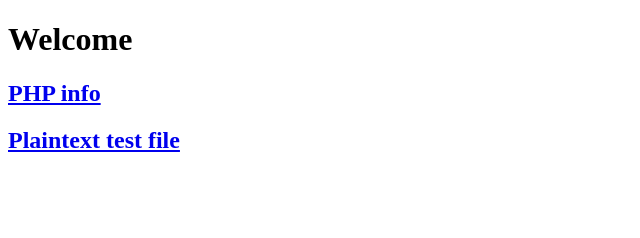
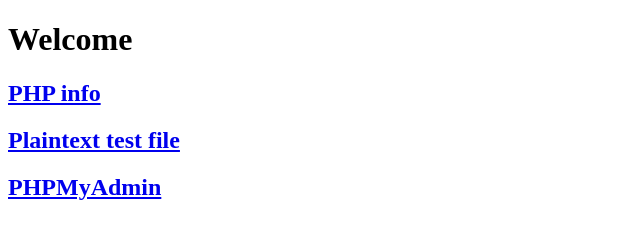
Before and after one commit to oreganoli/pehap, a plain HTML site: page www/index.html in a window 1280 px wide. Shown: the whole page, without its empty margins (0-640 px from the left). Drawn offline with Linux system fonts and the light colour scheme.

Commit message:
everything seems to work

```diff
--- a/www/index.html
+++ b/www/index.html
@@ -9,5 +9,6 @@
     <h1>Welcome</h1>
     <h2><a href="phpinfo.php">PHP info</a></h2>
     <h2><a href="test.txt">Plaintext test file</a></h2>
+    <h2><a href="http://localhost:8081">PHPMyAdmin</a></h2>
 </body>
 </html>
```
Also changed, not shown: 6 other files.
